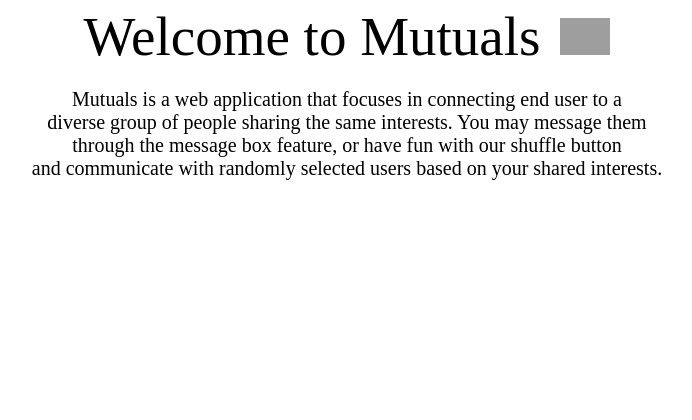
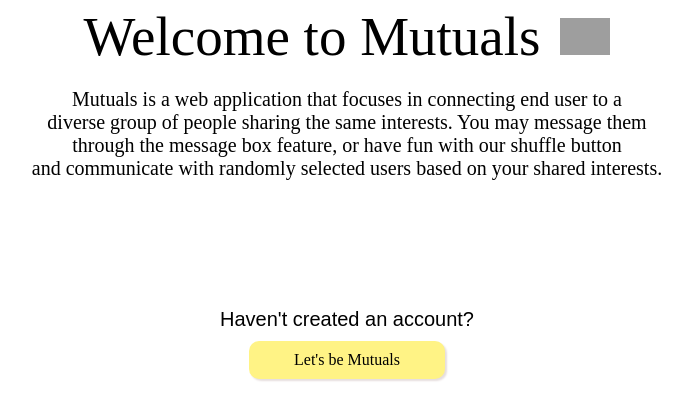
Before and after one commit to aryafchandra/Midterm-Project, a Django app: page / in a window 1280 px wide. Shown: the part 253-673 px from the top of the page, without its empty margins (293-985 px from the left). Run offline with Django 3.2, Linux system fonts and the light colour scheme; grey boxes are pictures that could not be loaded.

Commit message:
edit base css

```diff
--- a/static/css/style.css
+++ b/static/css/style.css
@@ -1,10 +1,12 @@
 /* Project-wide style */
 
 /* @import url('https://fonts.googleapis.com/css2?family=Rubik:wght@400;700&display=swap');
+*/
 
 body {
   font-family: 'Rubik', sans-serif;
-} */
+}
+
 /* navigation bar */
 *{
   box-sizing: border-box;
@@ -62,7 +64,7 @@ ul li a:hover::after {
   transform: scaleX(1);
   transform-origin: left;
 }
-/* end navigation bar */
+/* homepage writing */
 
 .container{
   display: flex;
@@ -92,3 +94,30 @@ ul li a:hover::after {
   width: 10%;
   height: auto;
 }
+/* log in button */
+.button{
+  margin-left: auto;
+  margin-right: auto;
+  margin-bottom: auto;
+  margin-top: 10px;
+  padding: 10px 45px;
+  text-align: center;
+  font-size: 16px;
+  transition-duration: 0.2s;
+  font-family: futura;
+  border-radius: 10px;
+  background-color:#FFF385;
+  color: black;
+  border: 10px;
+  float: center;
+  box-shadow: 2px 2px 2px rgb(230, 222, 222);
+}
+.button:hover{
+  background-color:black;
+  color: white;
+}
+.signin{
+  margin-top: 10%;
+  font-size: 20px;
+
+}
--- a/templates/about.html
+++ b/templates/about.html
@@ -24,8 +24,9 @@
     <div class="container">
         <div> Behind the scenes </div>
         <img src="https://i.imgur.com/Rd1Vofr.png">
+
     </div>
-    <p class="desc"> we’re the I03 members and we’d like to introduce ourselves, </p>
+    <p class="desc"> Let's meet the people behind the project </p>
     </div>
 
     <table class="table1">
--- a/templates/base.html
+++ b/templates/base.html
@@ -34,6 +34,11 @@
     and communicate with randomly selected users based on your shared interests.
   </p>
 
+  <div class="signin">
+    Haven't created an account?
+  </div>
+  <button class="button button1"> Let's be Mutuals </button>
+
 </body>
 
 
```
Also changed, not shown: templates/login.html (added, +12 -0 lines), main/views.py (line endings or trailing spaces).
